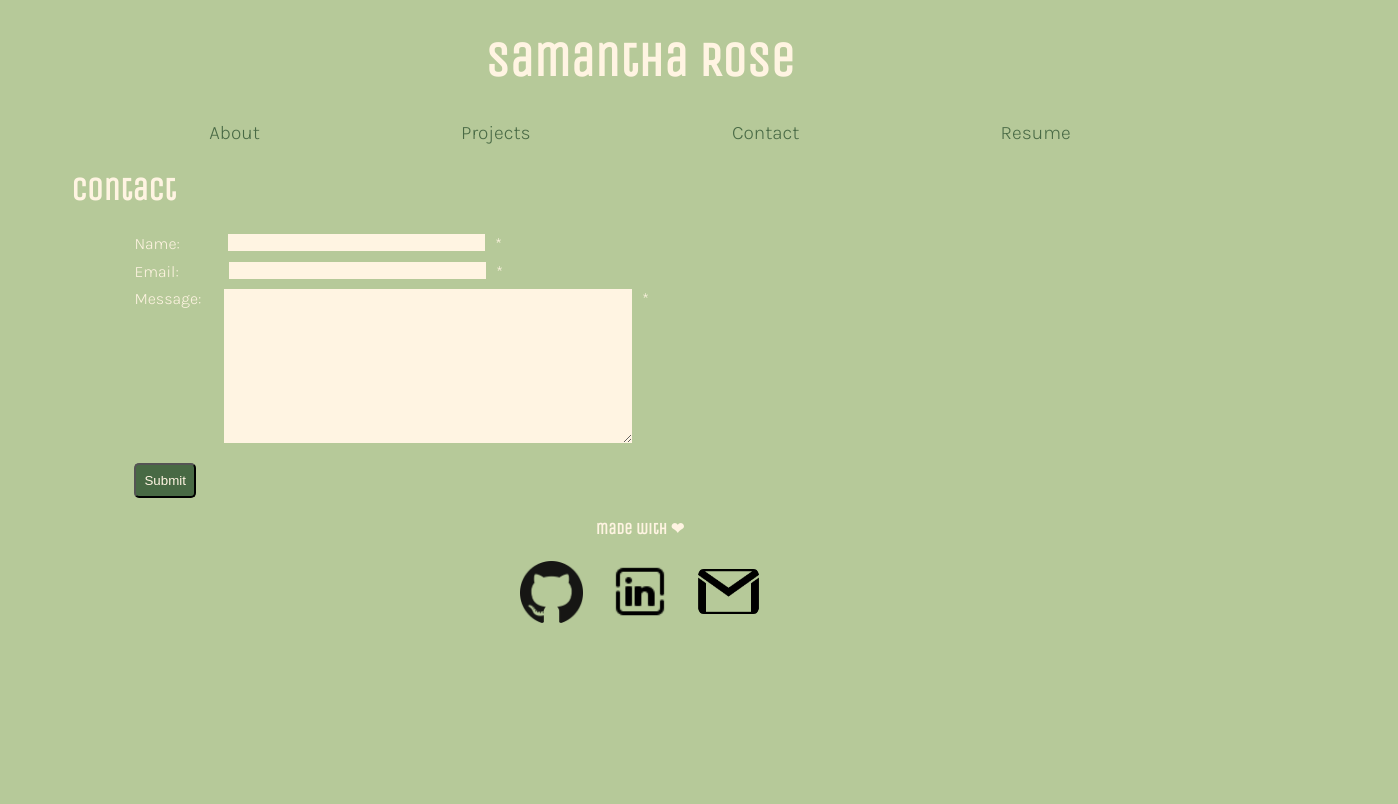
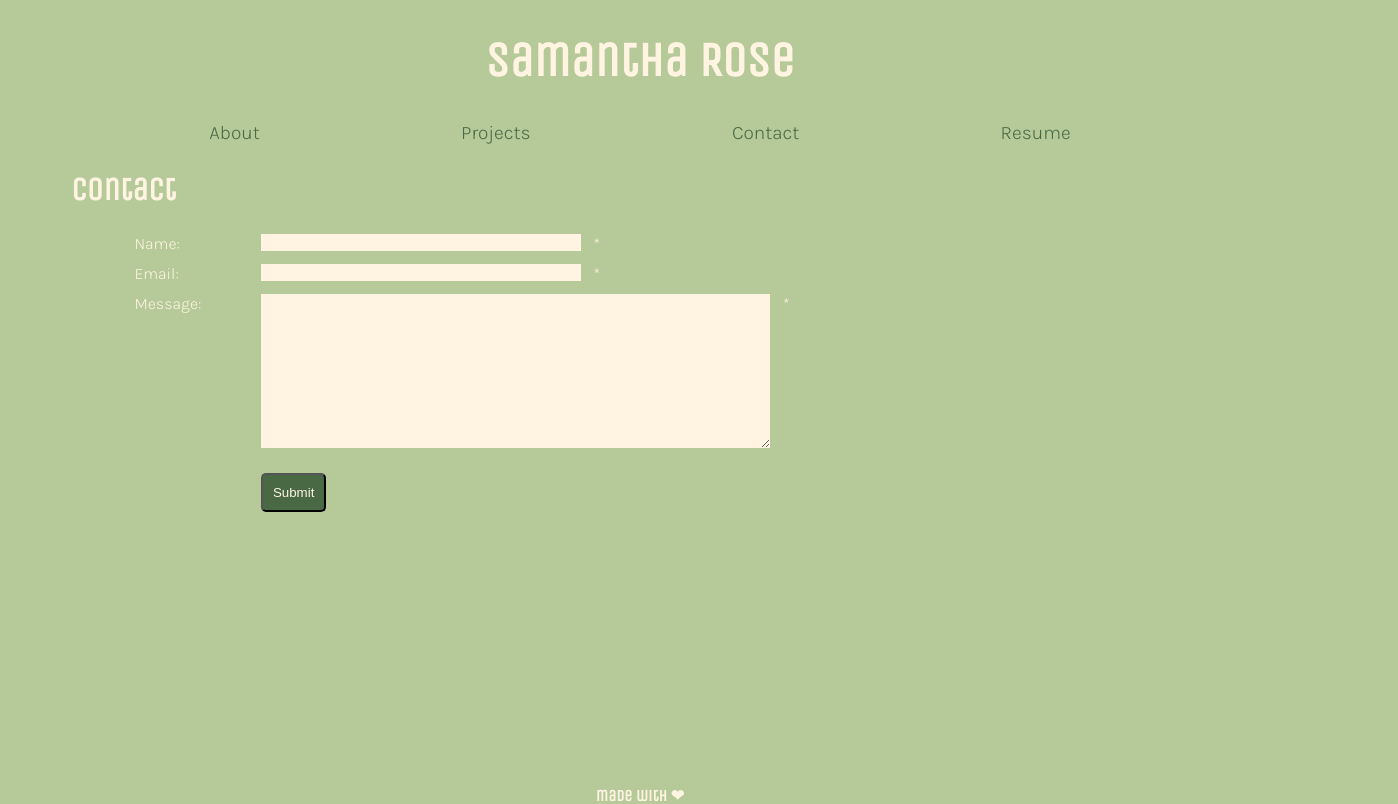
Before and after one commit to samanthashleyrose/React-Coding-Portfolio, a React (Vite) app: page /Contact in a window 1280 px wide. Shown: the top 804 px of the page, 1398 px wide, since content can reach past the window. Built offline with nearby package versions, Linux system fonts and the light colour scheme.

Commit message:
Footer css adjustments

```diff
--- a/src/main.css
+++ b/src/main.css
@@ -3,6 +3,11 @@ body {
     background-color: rgba(163, 187, 127, 0.791);
     color: rgb(255, 244, 226);
     font-family: Unica One, sans-serif;
+    max-height: 100vh;
+}
+
+main {
+    padding-bottom: 10%;
 }
 
 /* NAV */
@@ -48,6 +53,7 @@ h2 {
     font-family: Karla, sans-serif;
     margin-left: 10%;
     margin-right: 10%;
+    padding-bottom: 13%;
 }
 
 /* PROJECTS */
@@ -118,20 +124,21 @@ img {
     display: block;
     font-family: Karla, sans-serif;
     margin-left: 10%;
-    margin-right: 10%;
     text-decoration: none;
+    width: 100%;
+    padding-bottom: 10%;
 }
 
 #name-label {
-    margin-right: 4.8%;
+    width: 10%;
 }
 
 #email-label {
-    margin-right: 5%;
+    width: 10%;
 }
 
 #message-label {
-    margin-right: 2.2%;
+    width: 10%;
 }
 
 #name,
@@ -171,6 +178,7 @@ img {
     color: rgb(255, 244, 226);
     padding: .8%;
     margin-top: 2%;
+    margin-left: 10%;
 }
 
 /* RESUME */
@@ -213,6 +221,7 @@ a {
 .footer {
     display: block;
     text-align: center;
+    margin-bottom: 2%;
 }
 
 .footer-option {
```
